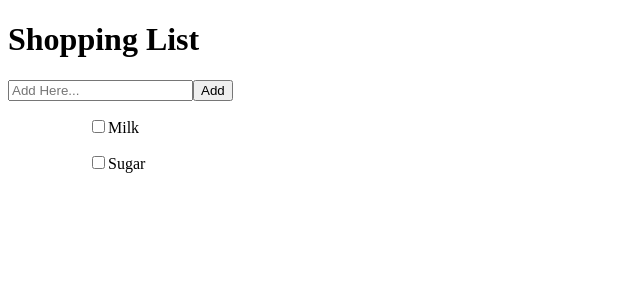
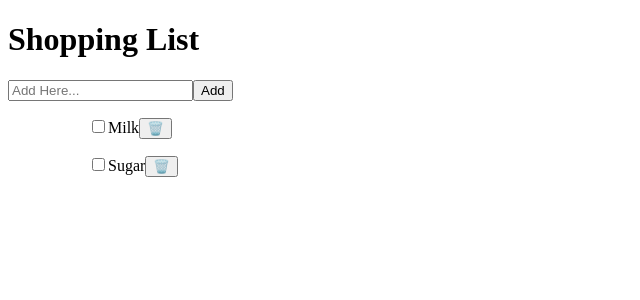
Before and after one commit to dellya-dev/shopping-list, a React (Vite) app: page / in a window 1280 px wide. Shown: the top 300 px of the page, without its empty margins (0-640 px from the left). Built offline with nearby package versions, Linux system fonts and the light colour scheme.

Commit message:
Add delete feature

```diff
--- a/src/App.tsx
+++ b/src/App.tsx
@@ -21,7 +21,7 @@ function App() {
 
   const [items, setItems] = useState<ShoppingDataItem[]>(shoppingDummy)
 
-   function handleAddItem(title: string): void {
+  function handleAddItem(title: string): void {
     const trimedTitle = title.trim()
 
     if (!trimedTitle) return
@@ -38,10 +38,14 @@ function App() {
 
   function handleToggle(id: number): void {
     setItems((items) => items.map((item) =>
-    item.id === id
-    ? {...item, completed: !item.completed}
-    : item
+      item.id === id
+        ? { ...item, completed: !item.completed }
+        : item
     ))
+  }
+
+  function handleDelete(id: number): void {
+    setItems((items) => items.filter((item) => item.id !== id))
   }
 
 
@@ -54,6 +58,7 @@ function App() {
       <ShoppingList
         items={items}
         onToggle={handleToggle}
+        onDelete={handleDelete}
       />
     </>
   )
--- a/src/components/ShoppingItem.tsx
+++ b/src/components/ShoppingItem.tsx
@@ -3,10 +3,11 @@ import type { ShoppingDataItem } from "../types/shoppingData"
 type ShoppingItemProps = {
   item: ShoppingDataItem
   onToggle: (id: number) => void
+  onDelete: (id: number) => void
 }
 
 
-function ShoppingItem({ item, onToggle }: ShoppingItemProps) {
+function ShoppingItem({ item, onToggle, onDelete }: ShoppingItemProps) {
 
   return (
     <>
@@ -26,6 +27,8 @@ function ShoppingItem({ item, onToggle }: ShoppingItemProps) {
               {item.title}
             </span>
 
+            <button onClick={() => onDelete(item.id)}>🗑️</button>
+
           </ul>
         </ul>
       </div>
--- a/src/components/ShoppingList.tsx
+++ b/src/components/ShoppingList.tsx
@@ -4,9 +4,10 @@ import ShoppingItem from "./ShoppingItem";
 type ShoppingListProps = {
   items: ShoppingDataItem[];
   onToggle: (id: number) => void
+  onDelete: (id: number) => void
 }
 
-function ShoppingList({ items, onToggle }:  ShoppingListProps) {
+function ShoppingList({ items, onToggle, onDelete }:  ShoppingListProps) {
 
   return (
     <>
@@ -17,6 +18,7 @@ function ShoppingList({ items, onToggle }:  ShoppingListProps) {
               key={item.id}
               item={item}
               onToggle={onToggle}
+              onDelete={onDelete}
             />
           )
         })}
```
